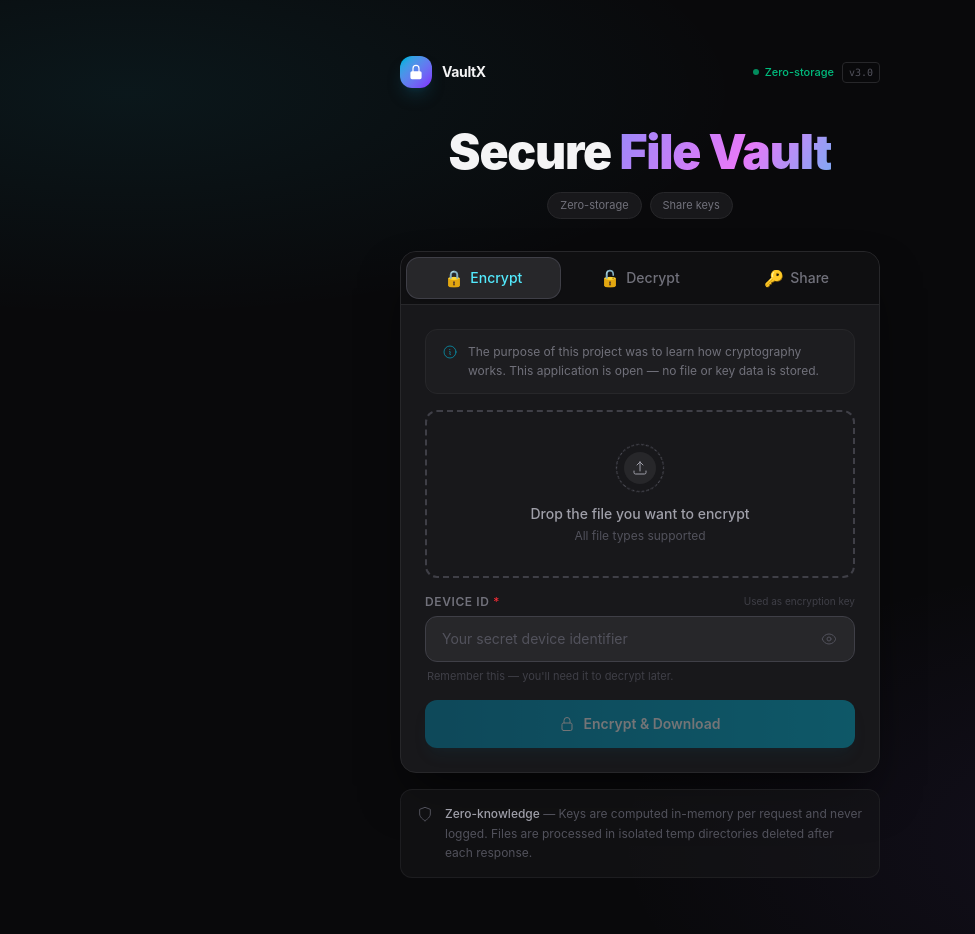
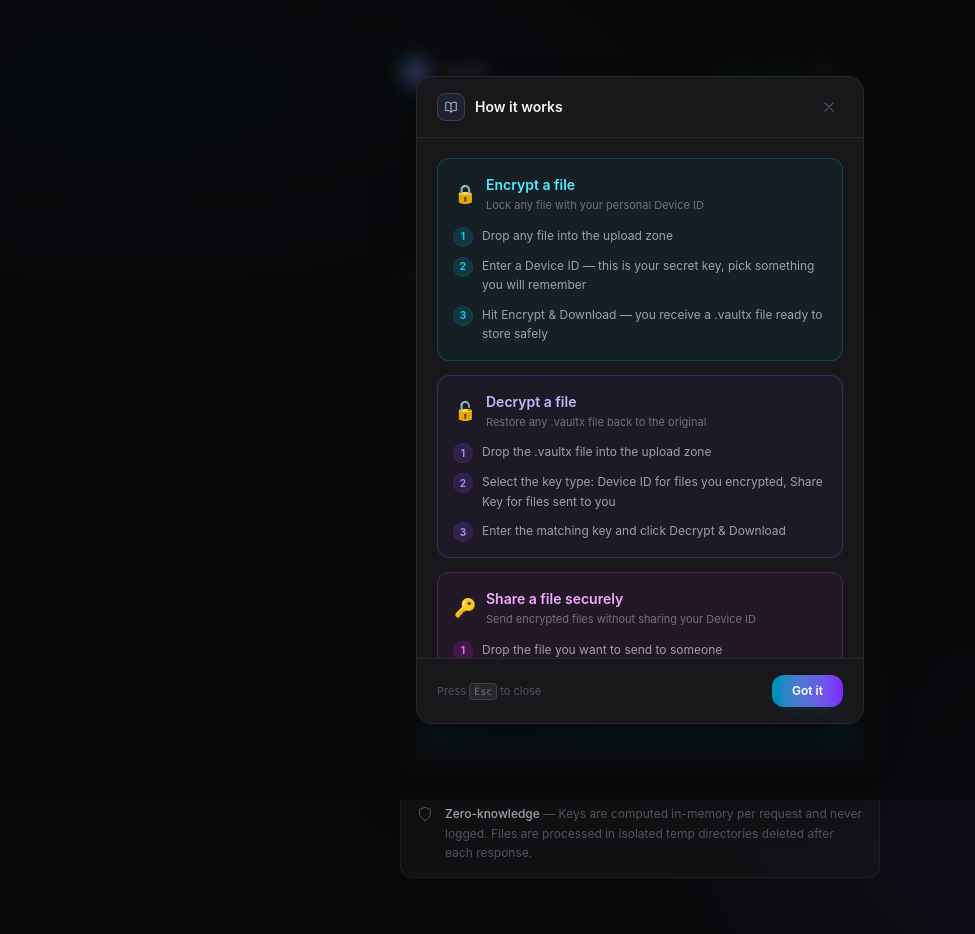
Before and after one commit to DavronNabijonv/crypto_front, a React (Vite) app: page / in a window 1280 px wide. Shown: the whole page, without its empty margins (0-975 px from the left). Built offline with nearby package versions, Linux system fonts and the light colour scheme.

Commit message:
change key word from device id

```diff
--- a/src/App.tsx
+++ b/src/App.tsx
@@ -2,6 +2,9 @@ import { useState } from 'react'
 import EncryptTab from './components/EncryptTab'
 import DecryptTab from './components/DecryptTab'
 import ShareTab from './components/ShareTab'
+import HowItWorksModal from './components/HowItWorksModal'
+
+const GUIDE_KEY = 'vaultx_guide_seen'
 
 type Tab = 'encrypt' | 'decrypt' | 'share'
 
@@ -21,6 +24,10 @@ const CHIPS = [ 'Zero-storage', 'Share keys']
 
 export default function App() {
   const [tab, setTab] = useState<Tab>('encrypt')
+  const [guideOpen, setGuideOpen] = useState(() => !localStorage.getItem(GUIDE_KEY))
+
+  function openGuide()  { setGuideOpen(true) }
+  function closeGuide() { localStorage.setItem(GUIDE_KEY, '1'); setGuideOpen(false) }
 
   return (
     <div className="min-h-screen bg-zinc-950 text-zinc-100">
@@ -50,6 +57,13 @@ export default function App() {
                 <span className="h-1.5 w-1.5 animate-pulse rounded-full bg-emerald-500" />
                 Zero-storage
               </span>
+              <button
+                onClick={openGuide}
+                title="How it works"
+                className="flex h-6 w-6 items-center justify-center rounded-lg border border-zinc-700 bg-zinc-800/60 text-zinc-500 transition-colors hover:border-zinc-600 hover:text-zinc-300"
+              >
+                <QuestionIcon className="h-3 w-3" />
+              </button>
               <span className="rounded border border-zinc-800 px-1.5 py-0.5 font-mono text-[10px] text-zinc-600">
                 v3.0
               </span>
@@ -115,6 +129,8 @@ export default function App() {
 
         </div>
       </div>
+
+      {guideOpen && <HowItWorksModal onClose={closeGuide} />}
     </div>
   )
 }
@@ -134,3 +150,11 @@ function ShieldIcon({ className }: { className?: string }) {
     </svg>
   )
 }
+
+function QuestionIcon({ className }: { className?: string }) {
+  return (
+    <svg className={className} fill="none" viewBox="0 0 24 24" stroke="currentColor" strokeWidth={2}>
+      <path strokeLinecap="round" strokeLinejoin="round" d="M9.879 7.519c1.171-1.025 3.071-1.025 4.242 0 1.172 1.025 1.172 2.687 0 3.712-.203.179-.43.326-.67.442-.745.361-1.45.999-1.45 1.827v.75M21 12a9 9 0 11-18 0 9 9 0 0118 0zm-9 5.25h.008v.008H12v-.008z" />
+    </svg>
+  )
+}
--- a/src/components/EncryptTab.tsx
+++ b/src/components/EncryptTab.tsx
@@ -50,7 +50,7 @@ export default function EncryptTab() {
       <div className="space-y-1.5">
         <div className="flex items-center justify-between">
           <label className="text-xs font-semibold uppercase tracking-wider text-zinc-500">
-            Device ID{" "}
+            Key word{" "}
             <span className="text-red-500 normal-case tracking-normal font-normal">
               *
             </span>
@@ -65,7 +65,7 @@ export default function EncryptTab() {
             value={deviceId}
             onChange={(e) => setDeviceId(e.target.value)}
             onKeyDown={(e) => e.key === "Enter" && submit()}
-            placeholder="Your secret device identifier"
+            placeholder="Your secret key word"
             className="w-full rounded-xl border border-zinc-700 bg-zinc-800 px-4 py-3 pr-12 text-sm text-zinc-100 placeholder:text-zinc-600 transition-all focus:border-cyan-500/60 focus:outline-none focus:ring-2 focus:ring-cyan-500/20"
             autoComplete="off"
           />
--- /dev/null
+++ b/src/components/HowItWorksModal.tsx
@@ -0,0 +1,174 @@
+import { useEffect } from 'react'
+
+export default function HowItWorksModal({ onClose }: { onClose: () => void }) {
+  useEffect(() => {
+    const handler = (e: KeyboardEvent) => { if (e.key === 'Escape') onClose() }
+    document.addEventListener('keydown', handler)
+    return () => document.removeEventListener('keydown', handler)
+  }, [onClose])
+
+  return (
+    <div className="fixed inset-0 z-50 flex items-end justify-center p-4 sm:items-center">
+      {/* Backdrop */}
+      <div
+        className="absolute inset-0 bg-zinc-950/75 backdrop-blur-sm"
+        onClick={onClose}
+      />
+
+      {/* Card */}
+      <div className="relative z-10 w-full max-w-md overflow-hidden rounded-2xl border border-zinc-800 bg-zinc-900 shadow-2xl shadow-black/80 animate-guide-in">
+
+        {/* ── Header ── */}
+        <div className="flex items-center justify-between border-b border-zinc-800 px-5 py-4">
+          <div className="flex items-center gap-2.5">
+            <div className="flex h-7 w-7 items-center justify-center rounded-lg border border-zinc-700 bg-gradient-to-br from-cyan-500/10 to-violet-500/10">
+              <BookIcon className="h-3.5 w-3.5 text-zinc-300" />
+            </div>
+            <span className="text-sm font-semibold text-zinc-100">How it works</span>
+          </div>
+          <button
+            onClick={onClose}
+            className="rounded-lg p-1.5 text-zinc-600 transition-colors hover:bg-zinc-800 hover:text-zinc-300"
+          >
+            <XIcon className="h-4 w-4" />
+          </button>
+        </div>
+
+        {/* ── Scrollable body ── */}
+        <div className="max-h-[65vh] space-y-3.5 overflow-y-auto p-5">
+
+          <Section
+            color="cyan"
+            emoji="🔒"
+            title="Encrypt a file"
+            subtitle="Lock any file with your personal Device ID"
+            steps={[
+              'Drop any file into the upload zone',
+              'Enter a Device ID — this is your secret key, pick something you will remember',
+              'Hit Encrypt & Download — you receive a .vaultx file ready to store safely',
+            ]}
+          />
+
+          <Section
+            color="violet"
+            emoji="🔓"
+            title="Decrypt a file"
+            subtitle="Restore any .vaultx file back to the original"
+            steps={[
+              'Drop the .vaultx file into the upload zone',
+              'Select the key type: Device ID for files you encrypted, Share Key for files sent to you',
+              'Enter the matching key and click Decrypt & Download',
+            ]}
+          />
+
+          <Section
+            color="fuchsia"
+            emoji="🔑"
+            title="Share a file securely"
+            subtitle="Send encrypted files without sharing your Device ID"
+            steps={[
+              'Drop the file you want to send to someone',
+              'Click Encrypt & Get Share Key — a random 256-bit key is created for this file only',
+              'Copy and save the Share Key immediately — it is shown once and never stored',
+              'Send the .vaultx file to the recipient along with the Share Key',
+            ]}
+          />
+
+          {/* Zero-knowledge note */}
+          <div className="rounded-xl border border-zinc-800 bg-zinc-950/60 px-4 py-3">
+            <p className="text-[11px] leading-relaxed text-zinc-500">
+              <span className="font-medium text-zinc-400">Nothing is ever stored.</span>{' '}
+              Files are processed in isolated server memory and deleted the moment the response is
+              sent. Your keys exist only in your browser session.
+            </p>
+          </div>
+
+        </div>
+
+        {/* ── Footer ── */}
+        <div className="flex items-center justify-between border-t border-zinc-800 px-5 py-4">
+          <span className="text-[11px] text-zinc-600">
+            Press{' '}
+            <kbd className="rounded border border-zinc-700 bg-zinc-800 px-1 py-0.5 font-mono text-[10px] text-zinc-500">
+              Esc
+            </kbd>{' '}
+            to close
+          </span>
+          <button
+            onClick={onClose}
+            className="rounded-xl bg-gradient-to-r from-cyan-600 to-violet-600 px-5 py-2 text-xs font-semibold text-white shadow-lg shadow-cyan-900/20 transition-all hover:from-cyan-500 hover:to-violet-500 active:scale-[0.97]"
+          >
+            Got it
+          </button>
+        </div>
+      </div>
+    </div>
+  )
+}
+
+/* ── Section block ────────────────────────────── */
+const ACCENT = {
+  cyan:    'border-cyan-500/25 bg-cyan-500/5',
+  violet:  'border-violet-500/25 bg-violet-500/5',
+  fuchsia: 'border-fuchsia-500/25 bg-fuchsia-500/5',
+}
+const BADGE = {
+  cyan:    'bg-cyan-500/15 text-cyan-400 ring-1 ring-cyan-500/25',
+  violet:  'bg-violet-500/15 text-violet-400 ring-1 ring-violet-500/25',
+  fuchsia: 'bg-fuchsia-500/15 text-fuchsia-400 ring-1 ring-fuchsia-500/25',
+}
+const TITLE_CLS = {
+  cyan:    'text-cyan-300',
+  violet:  'text-violet-300',
+  fuchsia: 'text-fuchsia-300',
+}
+
+function Section({
+  color, emoji, title, subtitle, steps,
+}: {
+  color: 'cyan' | 'violet' | 'fuchsia'
+  emoji: string
+  title: string
+  subtitle: string
+  steps: string[]
+}) {
+  return (
+    <div className={`rounded-xl border p-4 ${ACCENT[color]}`}>
+      <div className="mb-3 flex items-center gap-2.5">
+        <span className="text-lg leading-none">{emoji}</span>
+        <div>
+          <p className={`text-sm font-semibold ${TITLE_CLS[color]}`}>{title}</p>
+          <p className="mt-0.5 text-[11px] text-zinc-500">{subtitle}</p>
+        </div>
+      </div>
+      <ol className="space-y-2.5">
+        {steps.map((step, i) => (
+          <li key={i} className="flex items-start gap-2.5">
+            <span
+              className={`mt-0.5 flex h-[18px] w-[18px] shrink-0 items-center justify-center rounded-full text-[10px] font-bold ${BADGE[color]}`}
+            >
+              {i + 1}
+            </span>
+            <span className="text-xs leading-relaxed text-zinc-400">{step}</span>
+          </li>
+        ))}
+      </ol>
+    </div>
+  )
+}
+
+/* ── Icons ────────────────────────────────────── */
+function BookIcon({ className }: { className?: string }) {
+  return (
+    <svg className={className} fill="none" viewBox="0 0 24 24" stroke="currentColor" strokeWidth={1.5}>
+      <path strokeLinecap="round" strokeLinejoin="round" d="M12 6.042A8.967 8.967 0 006 3.75c-1.052 0-2.062.18-3 .512v14.25A8.987 8.987 0 016 18c2.305 0 4.408.867 6 2.292m0-14.25a8.966 8.966 0 016-2.292c1.052 0 2.062.18 3 .512v14.25A8.987 8.987 0 0018 18a8.967 8.967 0 00-6 2.292m0-14.25v14.25" />
+    </svg>
+  )
+}
+function XIcon({ className }: { className?: string }) {
+  return (
+    <svg className={className} fill="none" viewBox="0 0 24 24" stroke="currentColor" strokeWidth={2}>
+      <path strokeLinecap="round" strokeLinejoin="round" d="M6 18L18 6M6 6l12 12" />
+    </svg>
+  )
+}
--- a/src/index.css
+++ b/src/index.css
@@ -23,6 +23,10 @@ body {
 @keyframes spin-slow {
   to { transform: rotate(360deg); }
 }
+@keyframes guide-in {
+  from { opacity: 0; transform: translateY(16px) scale(0.97); }
+  to   { opacity: 1; transform: translateY(0)    scale(1); }
+}
 
 /* ── Animation helpers ─────────────────────── */
 .anim-0 { animation: fade-up 0.35s ease-out both; }
@@ -30,6 +34,7 @@ body {
 .anim-2 { animation: fade-up 0.35s 0.16s ease-out both; }
 .anim-3 { animation: fade-up 0.35s 0.24s ease-out both; }
 .spin-slow { animation: spin-slow 9s linear infinite; }
+.animate-guide-in { animation: guide-in 0.28s cubic-bezier(0.16,1,0.3,1) both; }
 
 /* ── Animated gradient text ────────────────── */
 .grad-text {
```
